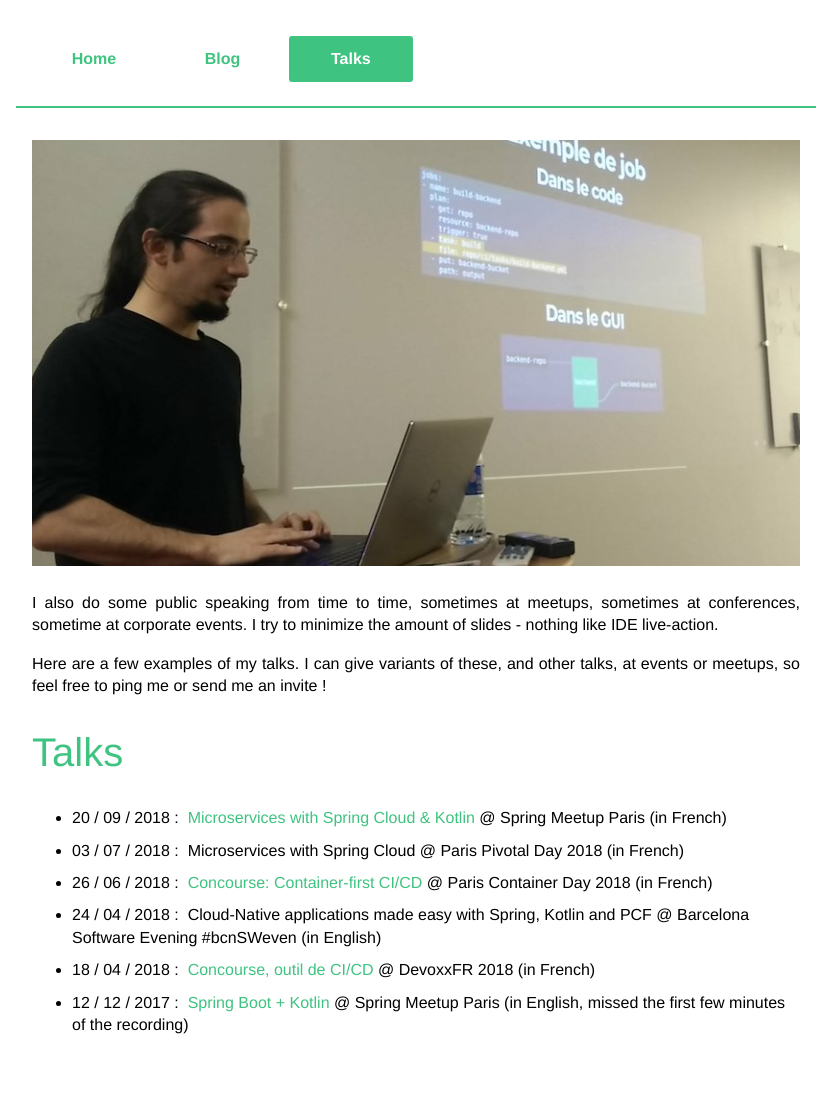
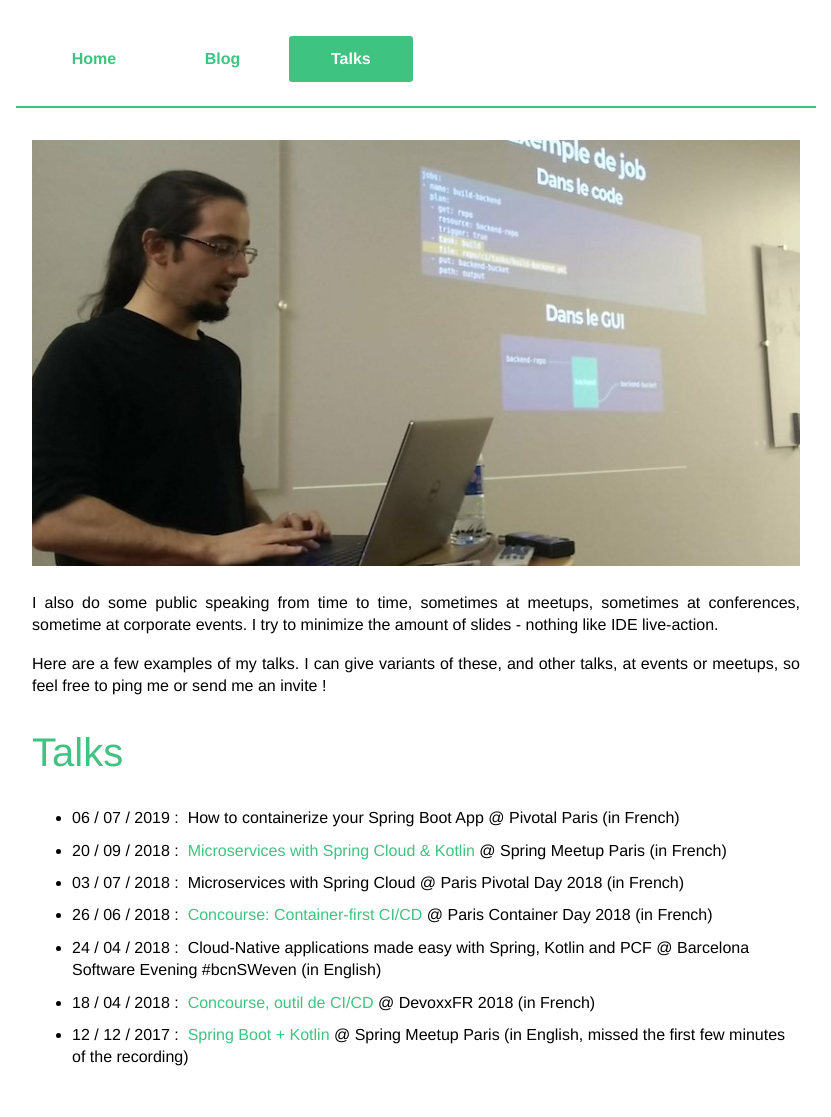
Before and after one commit to Kehrlann/kehrlann.github.io, a Jekyll site: the page built from talks.md, in a window 1280 px wide. Shown: the whole page, without its empty margins (224-1055 px from the left). Built offline with Jekyll 4.4.1, drawn with Linux system fonts in a browser that asks for light colours; before the commit the page ends 1084 px from its top, so only the background shows below that.

Commit message:
Add talk + vuejs

```diff
--- a/index.html
+++ b/index.html
@@ -90,7 +90,7 @@ Mostly doing full-stack web development, both backend and frontend, deploying ha
             <li>Lots of Angular</li>
             <li>Node</li>
             <li>d3js</li>
-            <li>Some React</li>
+            <li>Some React and Vue</li>
             <li>A few progressive web apps (PWA)</li>
         </ul>
     </div>
--- a/talks.md
+++ b/talks.md
@@ -22,6 +22,10 @@ at events or meetups, so feel free to ping me or send me an invite !
 <h1>Talks</h1>
 
 <ul class="no-justify roomy-list">
+    <li>
+        <span>06 / 07 / 2019 :&nbsp;</span>
+        <span>How to containerize your Spring Boot App @ Pivotal Paris (in French)</span>
+    </li>
     <li>
         <span>20 / 09 / 2018 :&nbsp;</span>
         <a href="https://www.youtube.com/watch?v=6XzG7u5fcBo" target="_blank" rel="noopener">Microservices with Spring Cloud & Kotlin</a>
```
